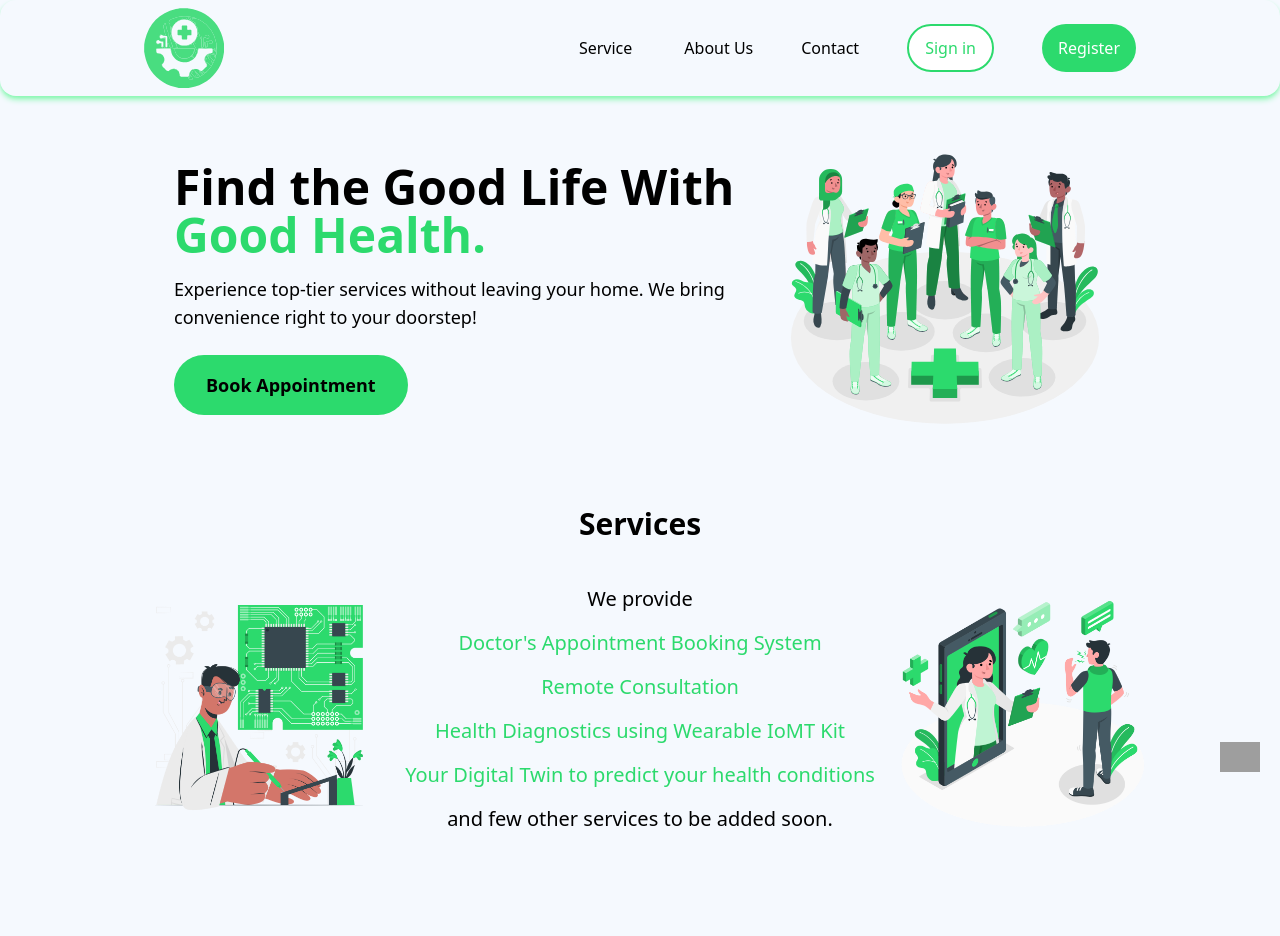
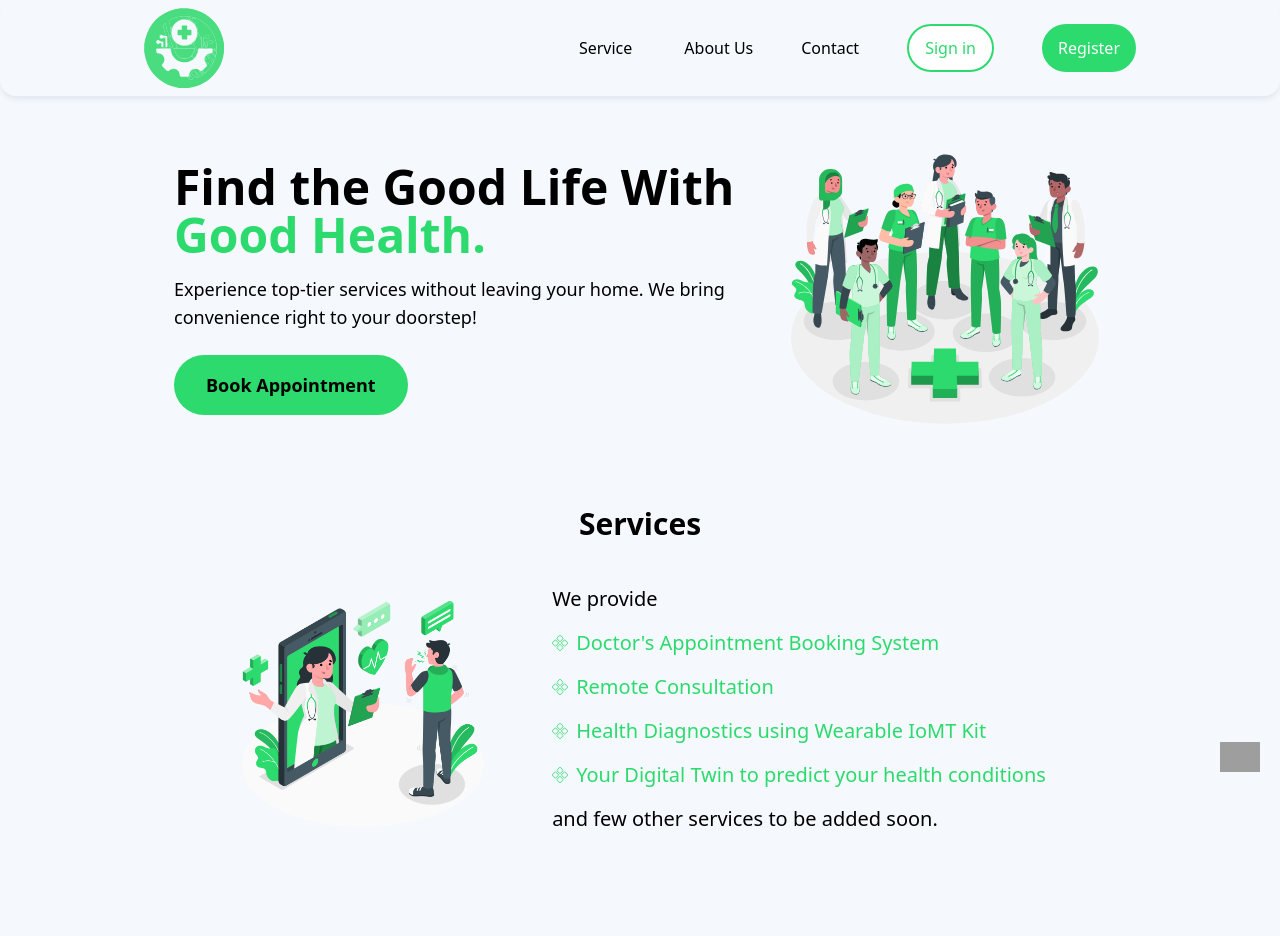
Before and after one commit to ReactersInc/telemedicine-frontend, a React (Create React App) app: page / in a window 1280 px wide. Shown: the top 936 px of the page. Built offline with nearby package versions, Linux system fonts and the light colour scheme; grey boxes are pictures that could not be loaded; the HTML template or start-up script is replaced by a standard one.

Commit message:
changes in homepage

```diff
--- a/src/components/horizontalNav/index.tsx
+++ b/src/components/horizontalNav/index.tsx
@@ -80,7 +80,7 @@ function HorizontalNav() {
         <div
           className={`flex flex-col xl:flex-row justify-end xl:w-auto xl:static transition-transform transform bg-[#f5f9fe] w-40${
             menuOpen ? "display" : "hidden"
-          } xl:flex xl:justify-between  rounded-2xl  xl:w-full xl:-right-0 xl:px-36 xl:top-0 xl:py-2 p-5 absolute top-[90px]  md:right-[115px] right-[70px] bg-[#f5f9fe]  overflow-hidden xl:fixed  shadow-md shadow-[#82f7ad]`}
+          } xl:flex xl:justify-between  rounded-2xl  xl:w-full xl:-right-0 xl:px-36 xl:top-0 xl:py-2 p-5 absolute top-[90px]  md:right-[115px] right-[70px] bg-[#f5f9fe]  overflow-hidden xl:fixed  shadow-md shadow-slate-200`}
         >
           <div className="xl:block items-center hidden ">
             <a
--- a/src/pages/home/index.tsx
+++ b/src/pages/home/index.tsx
@@ -39,78 +39,46 @@ function Home() {
         <h2 className="text-3xl font-semibold flex justify-center justify-items-center pt-4">
           Services
         </h2>
-        <div className="flex flex-col lg:flex-row justify-between items-center space-y-4 md:space-y-0 mt-10 ">
-          <div className="w-3/4 md:w-1/4 hidden xl:block  ">
+        <div className="flex flex-col lg:flex-row justify-center items-center gap-16 space-y-2 md:space-y-0 mt-10 ">
+          <div className="w-3/4 md:w-1/4">
             <img
-              src="./static/Printed circuit board-cuate.png"
+              src="./static/Online Doctor-amico.png"
               alt="Printed circuit board"
             />
           </div>
 
-          <div className="sm:text-xl text-center flex flex-col space-y-4 mt-4 md:mt-0 text-sm">
+          <div className="sm:text-xl text-left flex flex-col space-y-4 mt-4 md:mt-0 text-sm">
             <p>We provide</p>
-            <p className="text-[#2cda6d]">
+            <div className="flex items-center gap-2">
+              <img src="./static/bullet-point (2).png" className="w-4 h-4" />
+              <p className=" text-[#2cda6d]">
                 Doctor's Appointment Booking System
               </p>
-            <p className="text-[#2cda6d]">Remote Consultation</p>
-            <p className="text-[#2cda6d]">
+            </div>
+            <div className="flex items-center gap-2">
+              <img src="./static/bullet-point (2).png" className="w-4 h-4" />
+              <p className=" text-[#2cda6d]">Remote Consultation</p>
+            </div>
+            <div className="flex items-center gap-2">
+              <img src="./static/bullet-point (2).png" className="w-4 h-4" />
+              <p className=" text-[#2cda6d]">
                 Health Diagnostics using Wearable IoMT Kit
               </p>
-            <p className="text-[#2cda6d]">
+            </div>
+            <div className="flex items-center gap-2">
+              <img src="./static/bullet-point (2).png" className="w-4 h-4" />
+              <p className=" text-[#2cda6d]">
                 Your Digital Twin to predict your health conditions
               </p>
-            <p>and few other services to be added soon.</p>
             </div>
-
-          <div className="ml-16 md:ml-0 w-full sm:w-2/3 md:w-1/2 lg:w-1/2 xl:w-1/4">
-            <img src="./static/Online Doctor-amico.png" alt="Online Doctor" />
+            <p className="mt-2">and few other services to be added soon.</p>
+          </div>
         </div>
       </div>
 
-        {/* <h1>Experienced in multiple medical practices</h1>
-        <div className={styles.homeServiceShow}>
-          <div className={styles.homeServiceCard}>
-            <img src="./static/home_service_icon.png" alt="" />
-            <h4>Medical</h4>
-            <p>
-              Experience top-quality medical services without the hassle. Our
-              offerings include Telehealth Consultations.
-            </p>
-          </div>
-          <div className="bg-white shadow-md p-6 mb-8 mx-4 w-full sm:w-1/3 lg:w-1/4 text-center">
-            <img
-              src="./static/home_service_icon.png"
-              alt=""
-              className="mx-auto mb-4"
-            />
-            <h4 className="text-xl font-semibold mb-2">
-              Individual and Family
-            </h4>
-            <p>Personalized Health Solutions for You and Your Loved Ones.</p>
-          </div>
-          <div className="bg-white shadow-md p-6 mb-8 mx-4 w-full sm:w-1/3 lg:w-1/4 text-center">
-            <img
-              src="./static/home_service_icon.png"
-              alt=""
-              className="mx-auto mb-4"
-            />
-            <h4 className="text-xl font-semibold mb-2">Employer</h4>
-            <p>
-              Empowering Your Workforce with Quality Healthcare with our
-              tailored healthcare services.
-            </p>
-          </div>
-        </div>*/}
-      </div>
-
       <div className="py-20" id="aboutUs">
-        <h2 className="text-2xl font-semibold text-center mb-10">About Us</h2>
+        <h2 className="text-3xl font-semibold text-center mb-10">About Us</h2>
         <div className="mx-4 md:mx-12 lg:mx-[75px] flex flex-col lg:flex-row items-center">
-          <div className="xl:w-[700px] md:w-1/2 sm:w-96 w-60 rounded-xl mb-8 lg:mb-0">
-            <video width="100%" height="auto" autoPlay muted>
-              <source src="./static/aboutUs.mp4" type="video/mp4" />
-            </video>
-          </div>
           <div className="xl:w-full md:w-2/3   md:text-lg xl:text-xl 2xl:text-2xl lg:pl-10 leading-relaxed">
             <p>
               We are a freelancer group enjoying research and development till
@@ -121,6 +89,9 @@ function Home() {
               and perform good research. Currently, we are focused on developing
               things for the healthcare sector. Who knows when we kick in !!!
             </p>
+          </div>
+          <div className="xl:w-[700px] md:w-1/2 sm:w-96 w-60 rounded-xl mb-8 lg:mb-0">
+            <img src="./static/Printed circuit board-cuate.png" />
           </div>
         </div>
       </div>
```
Also changed, not shown: public/static/bullet-point (2).png (added). Lines whose indentation alone changed are shown as unchanged.
